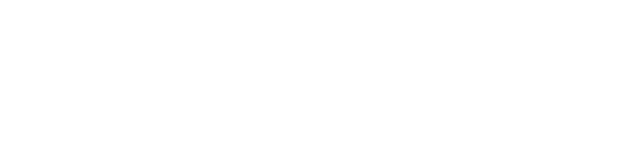
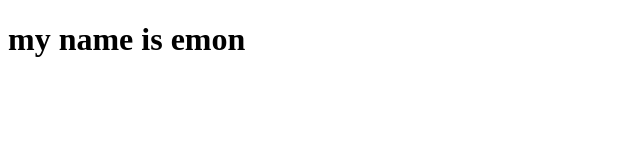
Before and after one commit to emon9X/inception-projects, a plain HTML site: page index.html in a window 1280 px wide. Shown: the whole page, without its empty margins (0-640 px from the left). Drawn offline with Linux system fonts and the light colour scheme.

Commit message:
first ever github commit

```diff
--- a/index.html
+++ b/index.html
@@ -6,6 +6,6 @@
     <title>First ever file for github repository</title>
 </head>
 <body>
-
+    <h1>my name is emon</h1>
 </body>
 </html>
```
